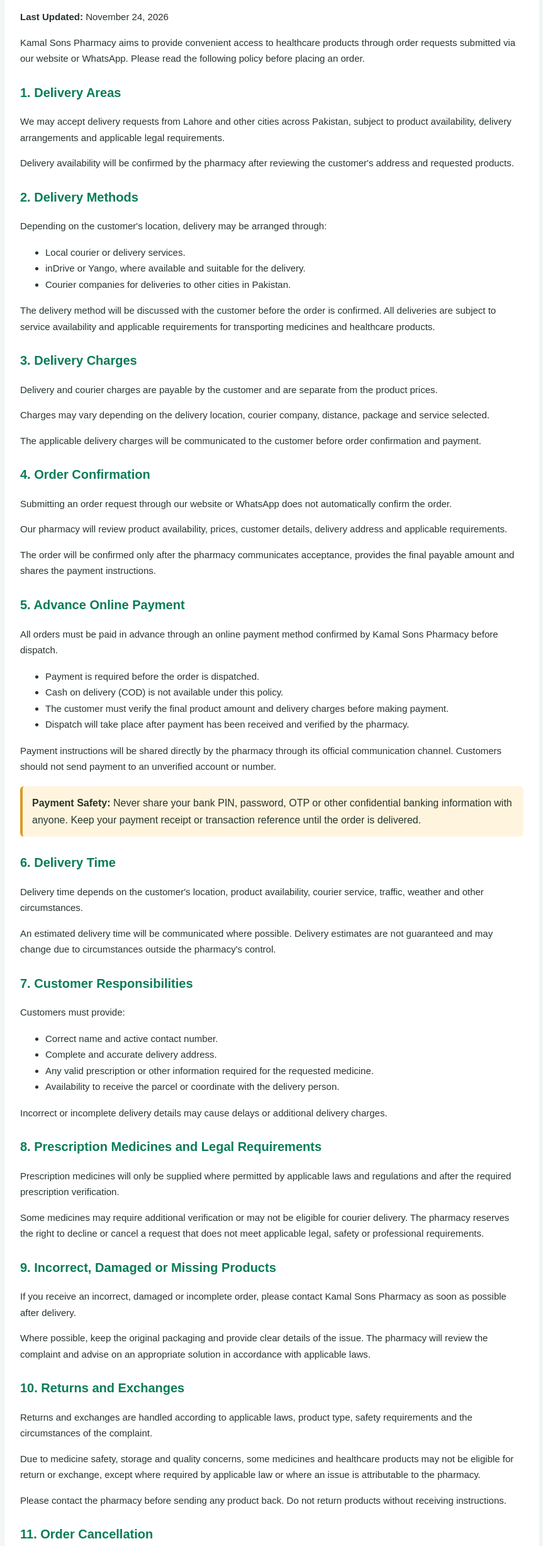
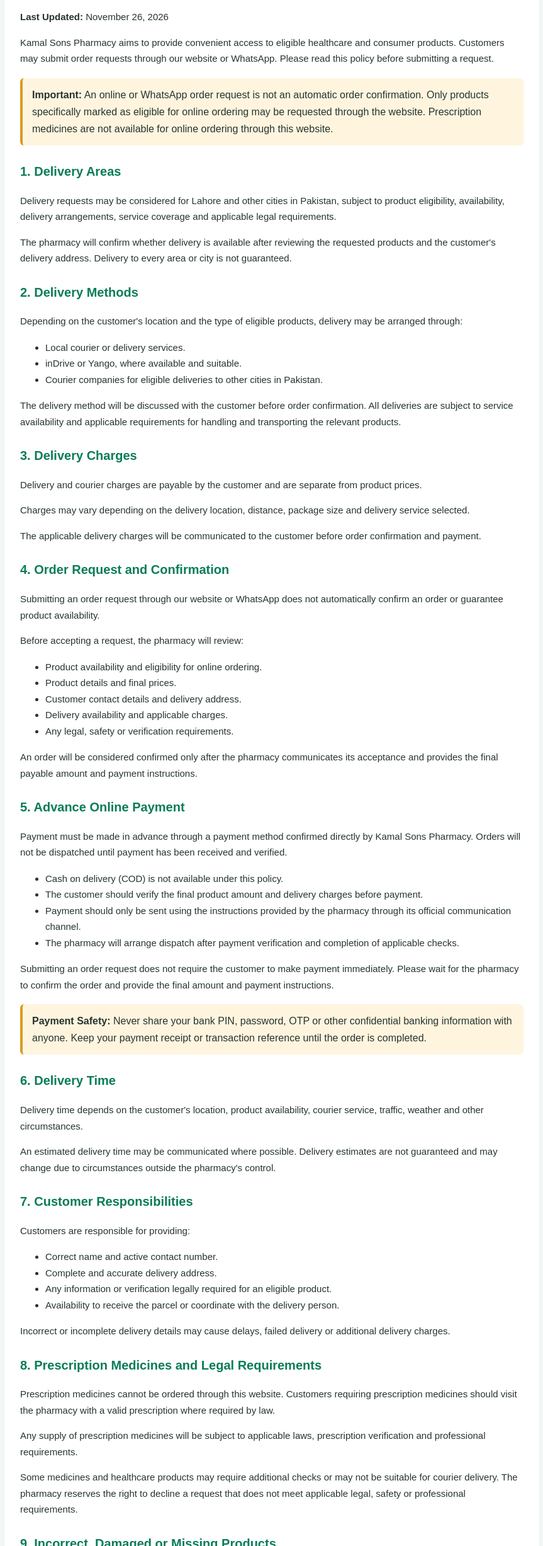
Before and after one commit to designdoststudio/kamal-sons-pharmacy, a plain HTML site: page delivery.html in a window 1280 px wide. Shown: the part 346-2800 px from the top of the page at 63% size, without its empty margins (208-1071 px from the left). Drawn offline with Linux system fonts and the light colour scheme.

Commit message:
Update delivery.html

```diff
--- a/delivery.html
+++ b/delivery.html
@@ -5,7 +5,8 @@
 <meta charset="UTF-8">
 <meta name="viewport" content="width=device-width, initial-scale=1">
 <meta name="theme-color" content="#087c59">
-<meta name="description" content="Kamal Sons Pharmacy delivery, advance online payment, courier charges, returns and refund policy for customers across Pakistan.">
+<meta name="description" content="Read Kamal Sons Pharmacy's delivery, advance payment, order cancellation, returns and refund policy for eligible healthcare products in Pakistan.">
+<meta name="robots" content="index,follow">
 <title>Delivery, Payment & Return Policy | Kamal Sons Pharmacy</title>
 <link rel="canonical" href="https://designdoststudio.github.io/kamal-sons-pharmacy/delivery.html">
 
@@ -45,91 +46,108 @@ nav a{display:inline-block;margin:4px 6px}
 <a href="index.html">Home</a>
 <a href="about.html">About Us</a>
 <a href="contact.html">Contact</a>
+<a href="delivery.html">Delivery Policy</a>
 <a href="privacy.html">Privacy Policy</a>
+<a href="terms.html">Terms</a>
 </nav>
 
 <main>
 
 <h1>Delivery, Payment & Return Policy</h1>
-<p><strong>Last Updated:</strong> November 24, 2026</p>
+<p><strong>Last Updated:</strong> November 26, 2026</p>
 
-<p>Kamal Sons Pharmacy aims to provide convenient access to healthcare products through order requests submitted via our website or WhatsApp. Please read the following policy before placing an order.</p>
+<p>Kamal Sons Pharmacy aims to provide convenient access to eligible healthcare and consumer products. Customers may submit order requests through our website or WhatsApp. Please read this policy before submitting a request.</p>
+
+<div class="notice">
+<strong>Important:</strong> An online or WhatsApp order request is not an automatic order confirmation. Only products specifically marked as eligible for online ordering may be requested through the website. Prescription medicines are not available for online ordering through this website.
+</div>
 
 <h2>1. Delivery Areas</h2>
-<p>We may accept delivery requests from Lahore and other cities across Pakistan, subject to product availability, delivery arrangements and applicable legal requirements.</p>
-<p>Delivery availability will be confirmed by the pharmacy after reviewing the customer's address and requested products.</p>
+<p>Delivery requests may be considered for Lahore and other cities in Pakistan, subject to product eligibility, availability, delivery arrangements, service coverage and applicable legal requirements.</p>
+<p>The pharmacy will confirm whether delivery is available after reviewing the requested products and the customer's delivery address. Delivery to every area or city is not guaranteed.</p>
 
 <h2>2. Delivery Methods</h2>
-<p>Depending on the customer's location, delivery may be arranged through:</p>
+<p>Depending on the customer's location and the type of eligible products, delivery may be arranged through:</p>
 <ul>
 <li>Local courier or delivery services.</li>
-<li>inDrive or Yango, where available and suitable for the delivery.</li>
-<li>Courier companies for deliveries to other cities in Pakistan.</li>
+<li>inDrive or Yango, where available and suitable.</li>
+<li>Courier companies for eligible deliveries to other cities in Pakistan.</li>
 </ul>
-<p>The delivery method will be discussed with the customer before the order is confirmed. All deliveries are subject to service availability and applicable requirements for transporting medicines and healthcare products.</p>
+<p>The delivery method will be discussed with the customer before order confirmation. All deliveries are subject to service availability and applicable requirements for handling and transporting the relevant products.</p>
 
 <h2>3. Delivery Charges</h2>
-<p>Delivery and courier charges are payable by the customer and are separate from the product prices.</p>
-<p>Charges may vary depending on the delivery location, courier company, distance, package and service selected.</p>
+<p>Delivery and courier charges are payable by the customer and are separate from product prices.</p>
+<p>Charges may vary depending on the delivery location, distance, package size and delivery service selected.</p>
 <p>The applicable delivery charges will be communicated to the customer before order confirmation and payment.</p>
 
-<h2>4. Order Confirmation</h2>
-<p>Submitting an order request through our website or WhatsApp does not automatically confirm the order.</p>
-<p>Our pharmacy will review product availability, prices, customer details, delivery address and applicable requirements.</p>
-<p>The order will be confirmed only after the pharmacy communicates acceptance, provides the final payable amount and shares the payment instructions.</p>
+<h2>4. Order Request and Confirmation</h2>
+<p>Submitting an order request through our website or WhatsApp does not automatically confirm an order or guarantee product availability.</p>
+<p>Before accepting a request, the pharmacy will review:</p>
+<ul>
+<li>Product availability and eligibility for online ordering.</li>
+<li>Product details and final prices.</li>
+<li>Customer contact details and delivery address.</li>
+<li>Delivery availability and applicable charges.</li>
+<li>Any legal, safety or verification requirements.</li>
+</ul>
+<p>An order will be considered confirmed only after the pharmacy communicates its acceptance and provides the final payable amount and payment instructions.</p>
 
 <h2>5. Advance Online Payment</h2>
-<p>All orders must be paid in advance through an online payment method confirmed by Kamal Sons Pharmacy before dispatch.</p>
+<p>Payment must be made in advance through a payment method confirmed directly by Kamal Sons Pharmacy. Orders will not be dispatched until payment has been received and verified.</p>
 <ul>
-<li>Payment is required before the order is dispatched.</li>
 <li>Cash on delivery (COD) is not available under this policy.</li>
-<li>The customer must verify the final product amount and delivery charges before making payment.</li>
-<li>Dispatch will take place after payment has been received and verified by the pharmacy.</li>
+<li>The customer should verify the final product amount and delivery charges before payment.</li>
+<li>Payment should only be sent using the instructions provided by the pharmacy through its official communication channel.</li>
+<li>The pharmacy will arrange dispatch after payment verification and completion of applicable checks.</li>
 </ul>
-<p>Payment instructions will be shared directly by the pharmacy through its official communication channel. Customers should not send payment to an unverified account or number.</p>
+<p>Submitting an order request does not require the customer to make payment immediately. Please wait for the pharmacy to confirm the order and provide the final amount and payment instructions.</p>
 
 <div class="notice">
-<strong>Payment Safety:</strong> Never share your bank PIN, password, OTP or other confidential banking information with anyone. Keep your payment receipt or transaction reference until the order is delivered.
+<strong>Payment Safety:</strong> Never share your bank PIN, password, OTP or other confidential banking information with anyone. Keep your payment receipt or transaction reference until the order is completed.
 </div>
 
 <h2>6. Delivery Time</h2>
 <p>Delivery time depends on the customer's location, product availability, courier service, traffic, weather and other circumstances.</p>
-<p>An estimated delivery time will be communicated where possible. Delivery estimates are not guaranteed and may change due to circumstances outside the pharmacy's control.</p>
+<p>An estimated delivery time may be communicated where possible. Delivery estimates are not guaranteed and may change due to circumstances outside the pharmacy's control.</p>
 
 <h2>7. Customer Responsibilities</h2>
-<p>Customers must provide:</p>
+<p>Customers are responsible for providing:</p>
 <ul>
 <li>Correct name and active contact number.</li>
 <li>Complete and accurate delivery address.</li>
-<li>Any valid prescription or other information required for the requested medicine.</li>
+<li>Any information or verification legally required for an eligible product.</li>
 <li>Availability to receive the parcel or coordinate with the delivery person.</li>
 </ul>
-<p>Incorrect or incomplete delivery details may cause delays or additional delivery charges.</p>
+<p>Incorrect or incomplete delivery details may cause delays, failed delivery or additional delivery charges.</p>
 
 <h2>8. Prescription Medicines and Legal Requirements</h2>
-<p>Prescription medicines will only be supplied where permitted by applicable laws and regulations and after the required prescription verification.</p>
-<p>Some medicines may require additional verification or may not be eligible for courier delivery. The pharmacy reserves the right to decline or cancel a request that does not meet applicable legal, safety or professional requirements.</p>
+<p>Prescription medicines cannot be ordered through this website. Customers requiring prescription medicines should visit the pharmacy with a valid prescription where required by law.</p>
+<p>Any supply of prescription medicines will be subject to applicable laws, prescription verification and professional requirements.</p>
+<p>Some medicines and healthcare products may require additional checks or may not be suitable for courier delivery. The pharmacy reserves the right to decline a request that does not meet applicable legal, safety or professional requirements.</p>
 
 <h2>9. Incorrect, Damaged or Missing Products</h2>
-<p>If you receive an incorrect, damaged or incomplete order, please contact Kamal Sons Pharmacy as soon as possible after delivery.</p>
-<p>Where possible, keep the original packaging and provide clear details of the issue. The pharmacy will review the complaint and advise on an appropriate solution in accordance with applicable laws.</p>
+<p>If you receive an incorrect, damaged or incomplete order, please contact Kamal Sons Pharmacy as soon as reasonably possible after delivery.</p>
+<p>Where possible, keep the original packaging and provide clear details of the issue. Photographs may help the pharmacy review the complaint.</p>
+<p>The pharmacy will review the matter and communicate an appropriate solution in accordance with applicable laws and the circumstances of the order.</p>
 
 <h2>10. Returns and Exchanges</h2>
 <p>Returns and exchanges are handled according to applicable laws, product type, safety requirements and the circumstances of the complaint.</p>
-<p>Due to medicine safety, storage and quality concerns, some medicines and healthcare products may not be eligible for return or exchange, except where required by applicable law or where an issue is attributable to the pharmacy.</p>
-<p>Please contact the pharmacy before sending any product back. Do not return products without receiving instructions.</p>
+<p>Due to medicine safety, storage and quality concerns, some medicines and healthcare products may not be suitable for return or exchange. This does not affect any rights or remedies available to customers under applicable law.</p>
+<p>If you receive an incorrect, damaged, defective or otherwise problematic product, please contact the pharmacy for review and instructions before sending anything back.</p>
+<p>Do not return products without first contacting the pharmacy and receiving return instructions.</p>
 
 <h2>11. Order Cancellation</h2>
 <p>If you wish to cancel an order, contact the pharmacy as soon as possible.</p>
 <p>Cancellation may not be possible after an order has been packed, dispatched or handed over to a courier or delivery person.</p>
-<p>Any payment or refund request following cancellation will be reviewed according to the order status and applicable laws.</p>
+<p>Any payment or refund request following cancellation will be reviewed according to the order status, applicable laws and the circumstances of the request.</p>
 
 <h2>12. Refunds</h2>
-<p>If a refund is approved, the pharmacy will communicate the refund method and expected processing time to the customer.</p>
-<p>Refunds will be handled according to applicable laws and the circumstances of the order. Any eligible refund of delivery charges will also be assessed according to the circumstances and applicable requirements.</p>
+<p>If a refund is approved, the pharmacy will communicate the refund method and expected processing details to the customer.</p>
+<p>Refund eligibility will be assessed according to applicable laws, the nature of the complaint and the circumstances of the order.</p>
+<p>Any eligible refund of delivery charges will also be assessed according to the circumstances and applicable requirements.</p>
 
 <h2>13. Contact for Delivery and Payment Questions</h2>
-<p>For order enquiries, delivery questions, payment verification or complaints, contact us:</p>
+<p>For order enquiries, delivery questions, payment verification, cancellation or complaints, contact us:</p>
 
 <div class="contact">
 <p><strong>Kamal Sons Pharmacy</strong></p>
@@ -139,7 +157,7 @@ nav a{display:inline-block;margin:4px 6px}
 </div>
 
 <h2>14. Policy Updates</h2>
-<p>Kamal Sons Pharmacy may update this policy when delivery, payment or return arrangements change. Updates will be published on this page with a revised date.</p>
+<p>Kamal Sons Pharmacy may update this policy when delivery, payment or return arrangements change or when necessary to reflect applicable requirements. Updates will be published on this page with a revised date.</p>
 
 </main>
 
```
